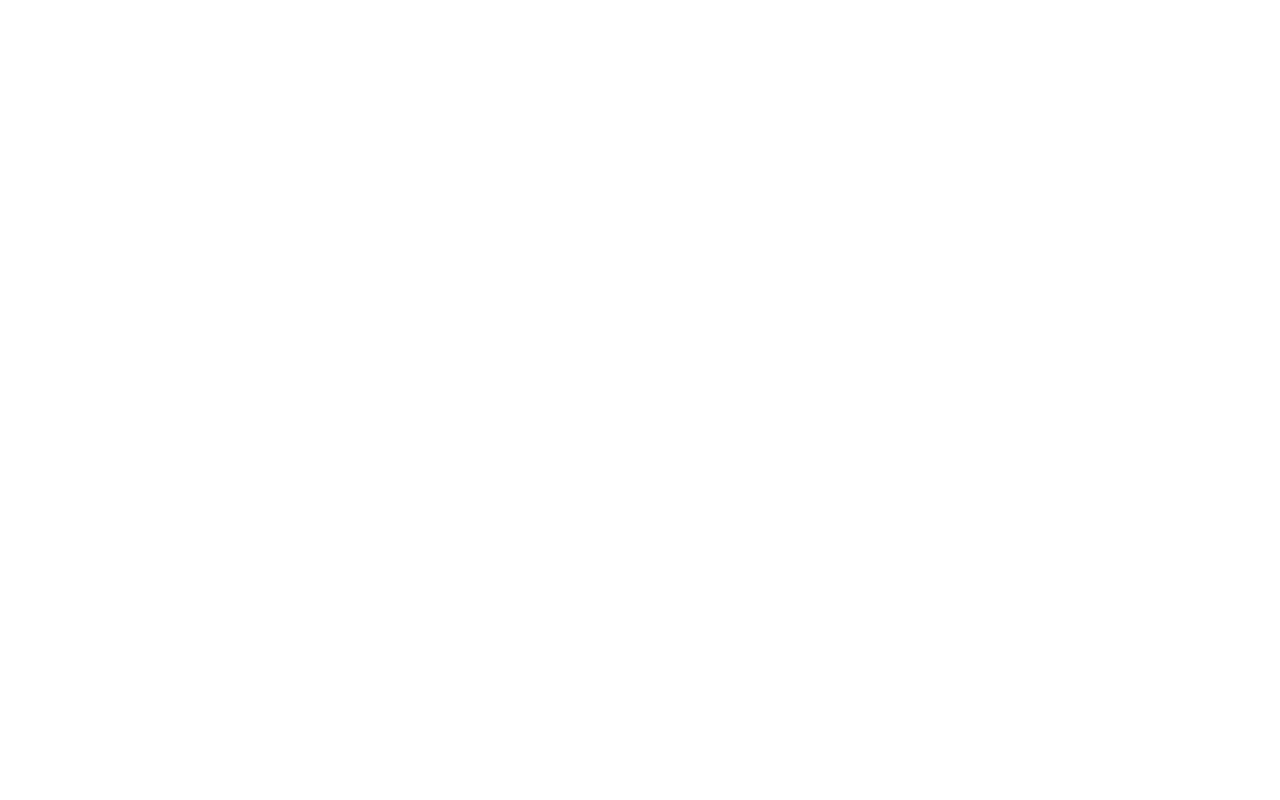
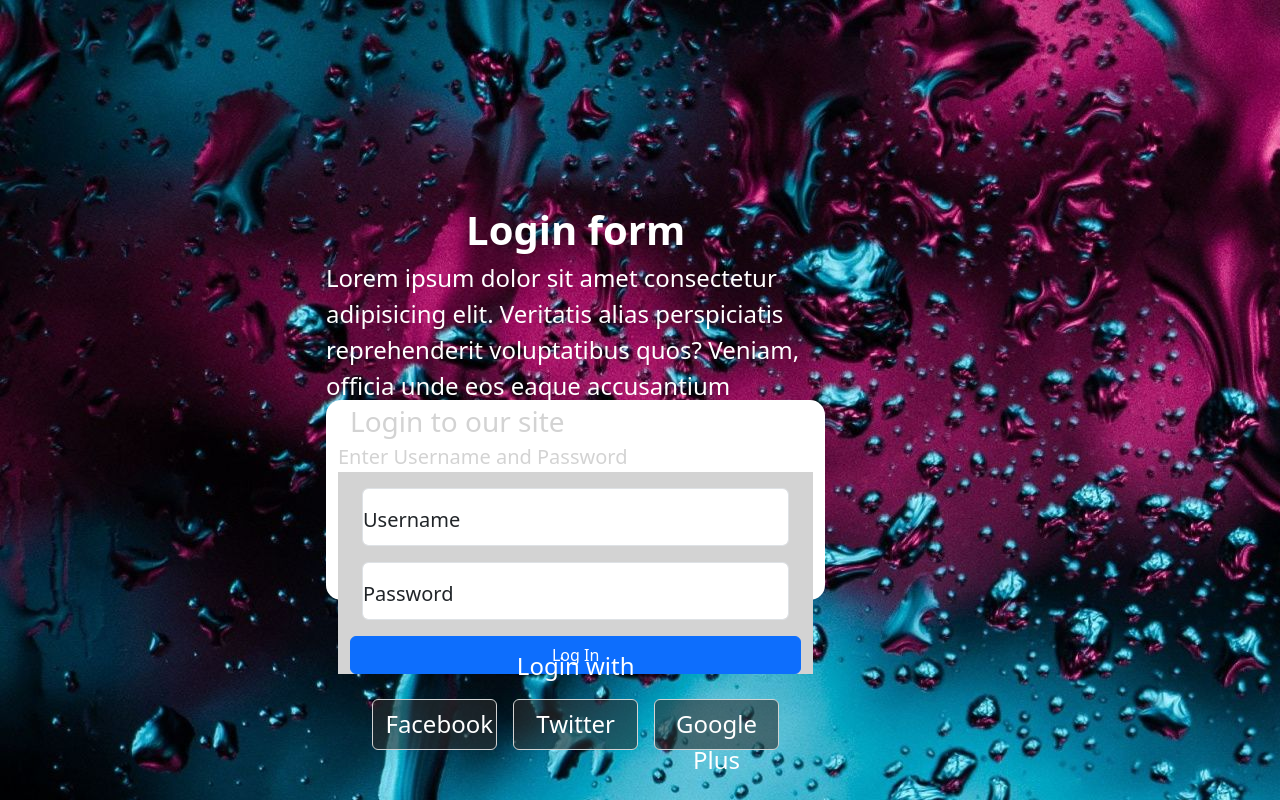
Before and after one commit to DavidTL95/Bootstrap-Reto-3, a plain HTML site: page index.html in a window 1280 px wide. Drawn offline with nearby package versions, Linux system fonts and the light colour scheme.

Commit message:
Implementación formulario + botones redes sociales + fondo

```diff
--- a/css/style.css
+++ b/css/style.css
@@ -0,0 +1,41 @@
+*{
+    margin: 0;
+    padding: 0;
+}
+
+.contenedorGeneral{
+    background-image: url("../img/Fondo.png");
+    height: 100vh;
+    width: 100vw;
+}
+
+.rellenar{
+    border-radius: 15px;
+}
+
+.formulario{
+    background-color: lightgrey;
+}
+
+.texto{
+    color: lightgray;
+}
+
+.candado{
+    background-image: url(../img/Candado.png);
+    height: 10%;
+    width: 10%
+}
+
+.titulo{
+    color: white;
+}
+
+.redes{
+    background-color: rgba(44, 44, 44, 0.582);
+    border: 1px solid lightgray;
+}
+
+.placeholders{
+    color:lightgray;
+}
--- a/index.html
+++ b/index.html
@@ -12,9 +12,62 @@
       integrity="sha384-KK94CHFLLe+nY2dmCWGMq91rCGa5gtU4mk92HdvYe+M/SXH301p5ILy+dN9+nJOZ"
       crossorigin="anonymous"/>
 
-    <link rel="stylesheet" href="./css/style.css" />
+    <link rel="stylesheet" href="./css/style.css"/>
   </head>
   <body>
+
+    <div class="container-fluid d-flex justify-content-center contenedorGeneral">
+
+        <div class="row container-row h-100 w-100">
+            <div class="col-3"></div>
+            <div class="col-5">
+
+                <div class="row h-25"></div>
+
+                <div class="row h-25">
+
+                    <div class="row d-flex justify-content-center align-items-center fs-1 fw-bold titulo">Login form</div>
+                    <div class="row d-flex justify-content-center align-items-center fs-4 titulo">Lorem ipsum dolor sit amet consectetur adipisicing elit. Veritatis alias perspiciatis reprehenderit voluptatibus quos? Veniam, officia unde eos eaque accusantium numquam ipsam velit vitae. Voluptas incidunt quod repellendus debitis quisquam.</div>
+
+                </div>
+
+                <div class="row h-25 w-100 bg-white d-flex justify-content-center align-items-center rellenar">
+                    <div class="row w-100">
+                        <div class="row fs-3 texto">
+                            <div class="col">Login to our site</div>
+                            <div class="row fs-5 texto">Enter Username and Password</div>
+                        </div>
+                    <div class="row m-0 formulario">
+                        <div class="form-floating d-flex fs-5 mt-3 rellenar">
+                            <input type="email" class="form-control" placeholder="Username">
+                            <label for="floatingInput">Username</label>
+                        </div>
+                        <div class="form-floating fs-5 mt-3 rellenar">
+                            <input type="password" class="form-control" id="floatingPassword" placeholder="Password">
+                            <label for="floatingPassword">Password</label>
+                        </div>
+                        <button type="button" class="btn btn-primary mt-3">Log In</button>
+                    </div>
+                    </div>
+                </div>
+
+                <div class="row h-25">
+                    <div class="row d-flex justify-content-center mt-5 fs-4 titulo">Login with</div>
+                    <div class="row d-flex justify-content-center gap-3">
+                        <button type="button" class="btn btn-primary w-25 h-50 fs-4 redes">Facebook</button>
+                        <button type="button" class="btn btn-primary w-25 h-50 fs-4 redes">Twitter</button>
+                        <button type="button" class="btn btn-primary w-25 h-50 fs-4 redes">Google Plus</button>
+                    </div>
+                </div>
+
+
+
+            <div class="col-3"></div>
+
+        </div>
+
+    </div>
+
     <script
       src="https://cdn.jsdelivr.net/npm/bootstrap@5.3.0-alpha3/dist/js/bootstrap.bundle.min.js"
       integrity="sha384-ENjdO4Dr2bkBIFxQpeoTz1HIcje39Wm4jDKdf19U8gI4ddQ3GYNS7NTKfAdVQSZe"
```
Also changed, not shown: img/Candado.png (added), img/Fondo.png (added).
